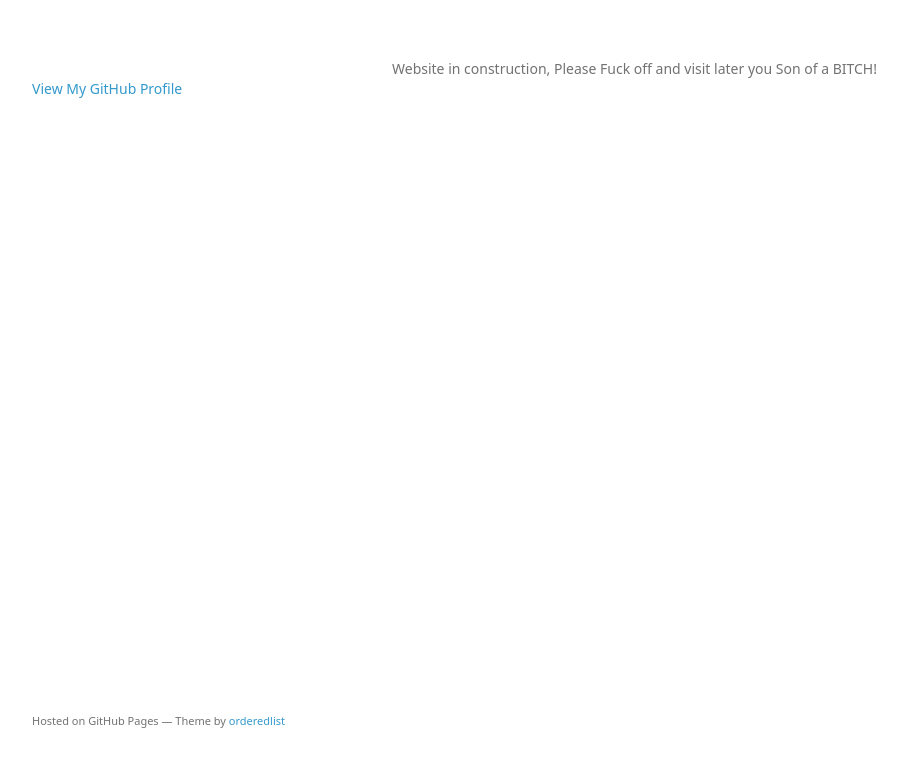
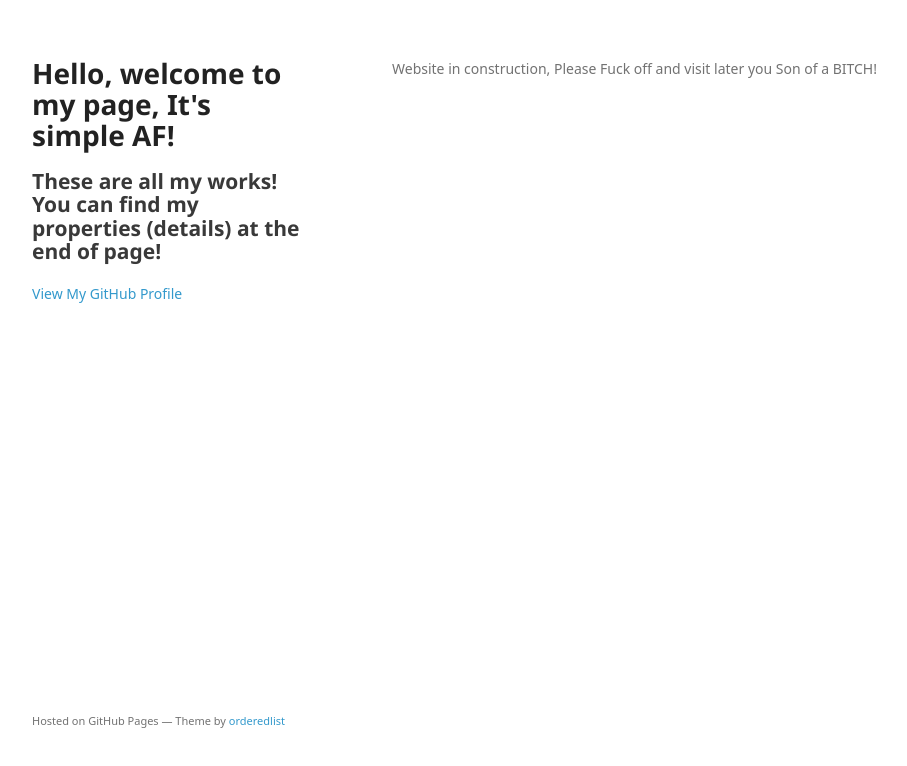
Before and after one commit to saikrishna279/saikrishna279.github.io, a plain HTML site: page index.html in a window 1280 px wide. Shown: the whole page, without its empty margins (178-1085 px from the left). Drawn offline with Linux system fonts and the light colour scheme; a web font is replaced by a local one.

Commit message:
Update index.html

```diff
--- a/index.html
+++ b/index.html
@@ -3,7 +3,7 @@
   <head>
     <meta charset="utf-8">
     <meta http-equiv="X-UA-Compatible" content="chrome=1">
-    <title>Saikrishna279.GitHub.io by saikrishna279</title>
+    <title>Welcome to my website you!</title>
 
     <link rel="stylesheet" href="stylesheets/styles.css">
     <link rel="stylesheet" href="stylesheets/github-light.css">
@@ -15,6 +15,8 @@
   <body>
     <div class="wrapper">
       <header>
+        <h1>Hello, welcome to my page, It's simple AF! </h1>
+        <h2>These are all my works! You can find my properties (details) at the end of page!</h2>
         <p></p>
 
 
```
